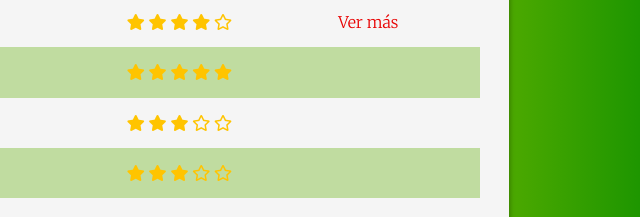
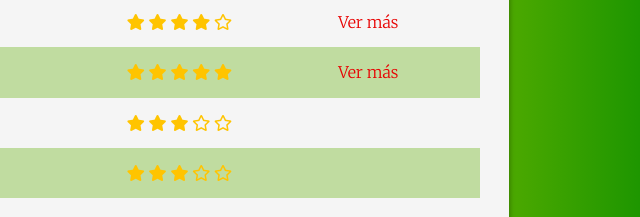
Before and after one commit to sejoma989/pages, a plain HTML site: page p2/index.html in a window 1280 px wide. Shown: the part 283-500 px from the top of the page, 640-1280 px from the left. Drawn offline with nearby package versions, Linux system fonts and the light colour scheme.

Commit message:
desbloqueo button link

```diff
--- a/p2/index.html
+++ b/p2/index.html
@@ -55,7 +55,9 @@
                             <i class="fas fa-star"></i>
                             <i class="fas fa-star"></i>
                         </td>
-                        <td></td>
+                        <td>
+                            <a href="./routes/postobon.html">Ver más</a>
+                        </td>
                     </tr>
                     <tr>
                         <td>3</td>
--- a/p2/javascript/main.js
+++ b/p2/javascript/main.js
@@ -1,13 +1,10 @@
-console.log("...cargando");
-console.log("El componente javascript ha cargado con éxito");
-
+//console.log("...cargando");
+//console.log("El componente javascript ha cargado con éxito");
 let links = document.querySelectorAll(".close");
 
 links.forEach(function(link) {
 
     link.addEventListener("click", function(event) {
-        console.log("Paila papi");
-        event.preventDefault();
-        return false;
+        // event.preventDefault();
     });
 });
```
